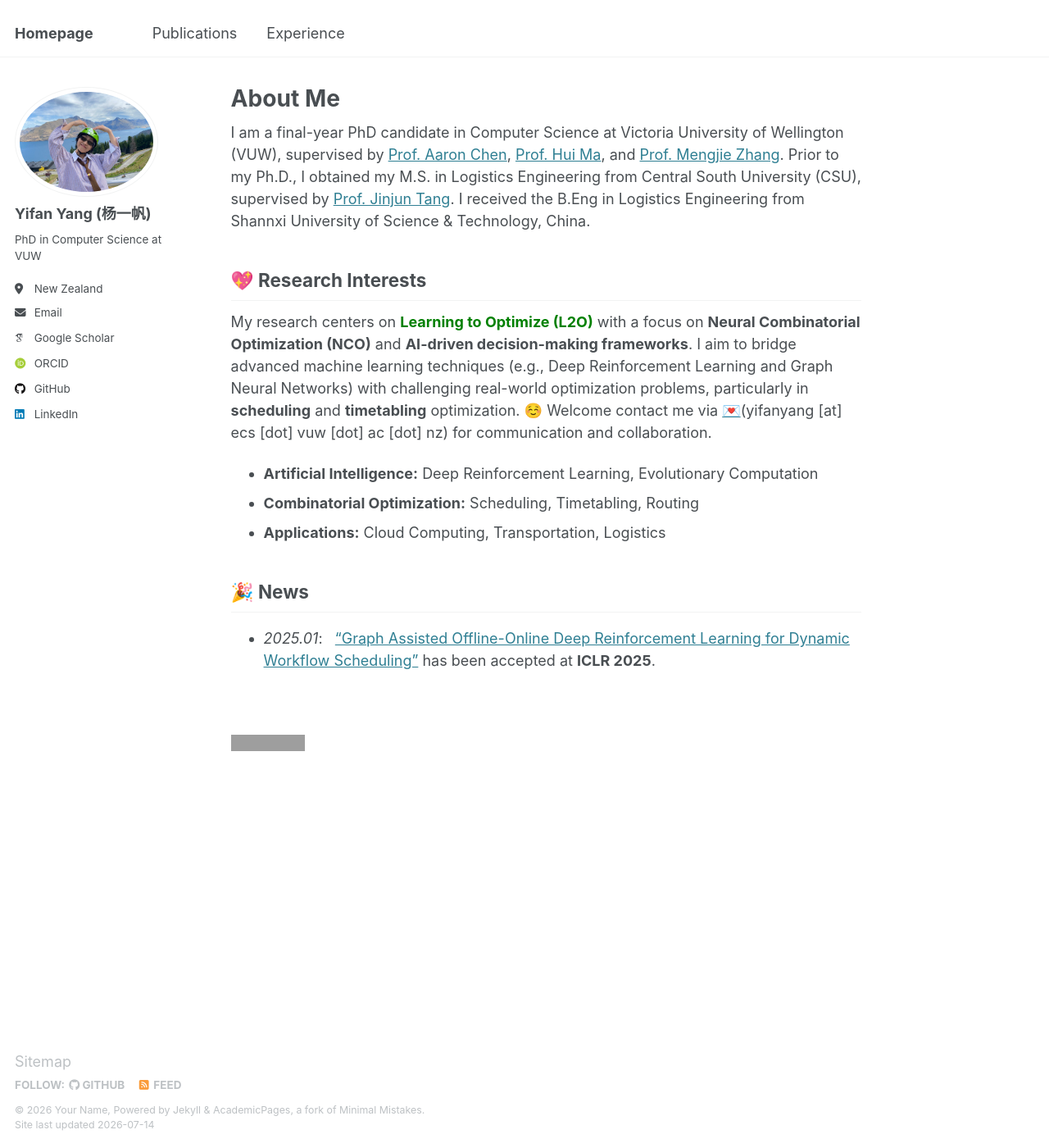
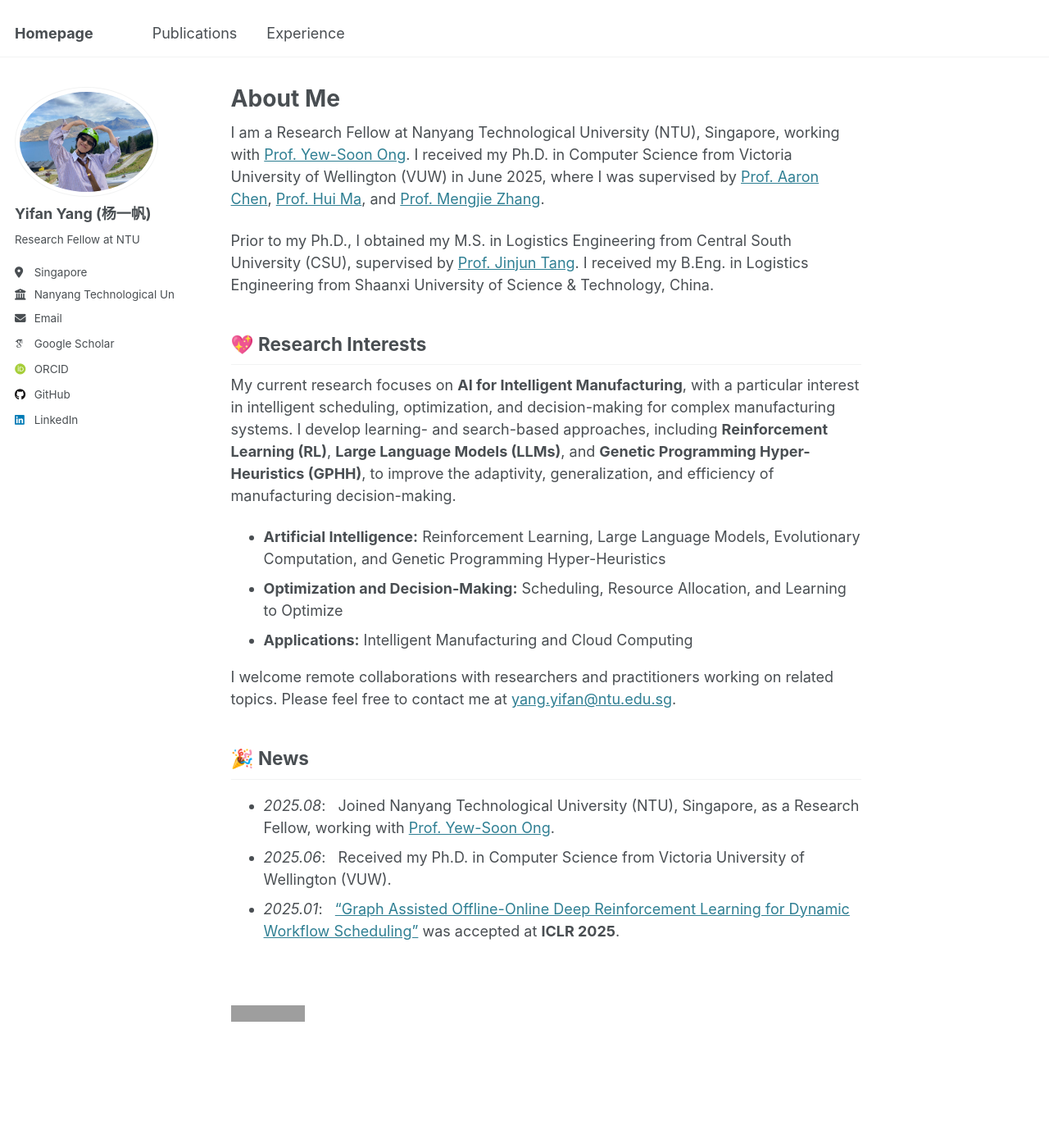
Before and after one commit to YifanYang1995/YifanYang1995.github.io, a Jekyll site: the page built from _pages/about.md, in a window 1280 px wide and 1400 px high. Shown: the whole window at 82% size. Built offline with Jekyll 4.4.1, drawn with Linux system fonts in a browser that asks for light colours; some web fonts are replaced; some of the changed text lies outside the part shown; grey boxes are pictures that could not be loaded.

Commit message:
Update current position and research profile

```diff
--- a/_config.yml
+++ b/_config.yml
@@ -11,8 +11,8 @@ locale                   : "en-US"
 site_theme               : "default"
 title                    : "Homepage"
 title_separator          : "-"
-name                     : &name "Your Name"
-description              : &description "personal description"
+name                     : &name "Yifan Yang"
+description              : &description "Research Fellow at Nanyang Technological University"
 url                      : https://yifanyang1995.github.io # the base hostname & protocol for your site e.g. "https://[your GitHub username].github.io"
 baseurl                  : "" # the subpath of your site, e.g. "/blog"
 repository               : "yifanyang1995/yifanyang1995.github.io"
@@ -25,11 +25,11 @@ author:
   avatar           : "16.jpg"
   name             : "Yifan Yang (杨一帆)"
   pronouns         : # example: "she/her"
-  bio              : "PhD in Computer Science at VUW"
-  location         : "New Zealand"
-  employer         : # "Red Brick University"
+  bio              : "Research Fellow at NTU"
+  location         : "Singapore"
+  employer         : "Nanyang Technological University"
   uri              : # URL
-  email            : "yifanyang@ecs.vuw.ac.nz"
+  email            : "yang.yifan@ntu.edu.sg"
 
   # Academic websites
   arxiv            : # URL - Update with the correct link to your profile
--- a/_pages/about.md
+++ b/_pages/about.md
@@ -7,18 +7,23 @@ redirect_from:
   - /about.html
 ---
 
-I am a final-year PhD candidate in Computer Science at Victoria University of Wellington (VUW), supervised by [Prof. Aaron Chen](https://people.wgtn.ac.nz/aaron.chen), [Prof. Hui Ma](https://people.wgtn.ac.nz/hui.ma), and [Prof. Mengjie Zhang](https://people.wgtn.ac.nz/mengjie.zhang).
-Prior to my Ph.D., I obtained my M.S. in Logistics Engineering from Central South University (CSU), supervised by [Prof. Jinjun Tang](https://faculty.csu.edu.cn/tangjinjun/en/index.htm).
-I received the B.Eng in Logistics Engineering from Shannxi University of Science & Technology, China.
+I am a Research Fellow at Nanyang Technological University (NTU), Singapore, working with [Prof. Yew-Soon Ong](https://www3.ntu.edu.sg/home/asysong/home.html). I received my Ph.D. in Computer Science from Victoria University of Wellington (VUW) in June 2025, where I was supervised by [Prof. Aaron Chen](https://people.wgtn.ac.nz/aaron.chen), [Prof. Hui Ma](https://people.wgtn.ac.nz/hui.ma), and [Prof. Mengjie Zhang](https://people.wgtn.ac.nz/mengjie.zhang).
+
+Prior to my Ph.D., I obtained my M.S. in Logistics Engineering from Central South University (CSU), supervised by [Prof. Jinjun Tang](https://faculty.csu.edu.cn/tangjinjun/en/index.htm). I received my B.Eng. in Logistics Engineering from Shaanxi University of Science & Technology, China.
 
 ## 💖 Research Interests
-My research centers on <font color="green"><b>Learning to Optimize (L2O)</b></font> with a focus on **Neural Combinatorial Optimization (NCO)** and **AI-driven decision-making frameworks**. I aim to bridge advanced machine learning techniques (e.g., Deep Reinforcement Learning and Graph Neural Networks) with challenging real-world optimization problems, particularly in **scheduling** and **timetabling** optimization. ☺️ Welcome contact me via [💌](mailto:yifanyang@ecs.vuw.ac.nz)(yifanyang [at] ecs [dot] vuw [dot] ac [dot] nz) for communication and collaboration.
-- **Artificial Intelligence:** Deep Reinforcement Learning, Evolutionary Computation
-- **Combinatorial Optimization:** Scheduling, Timetabling, Routing
-- **Applications:** Cloud Computing, Transportation, Logistics
+My current research focuses on **AI for Intelligent Manufacturing**, with a particular interest in intelligent scheduling, optimization, and decision-making for complex manufacturing systems. I develop learning- and search-based approaches, including **Reinforcement Learning (RL)**, **Large Language Models (LLMs)**, and **Genetic Programming Hyper-Heuristics (GPHH)**, to improve the adaptivity, generalization, and efficiency of manufacturing decision-making.
+
+- **Artificial Intelligence:** Reinforcement Learning, Large Language Models, Evolutionary Computation, and Genetic Programming Hyper-Heuristics
+- **Optimization and Decision-Making:** Scheduling, Resource Allocation, and Learning to Optimize
+- **Applications:** Intelligent Manufacturing and Cloud Computing
+
+I welcome remote collaborations with researchers and practitioners working on related topics. Please feel free to contact me at [yang.yifan@ntu.edu.sg](mailto:yang.yifan@ntu.edu.sg).
 
 ## 🎉 News
-- *2025.01*: &nbsp; ["Graph Assisted Offline-Online Deep Reinforcement Learning for Dynamic Workflow Scheduling"](https://openreview.net/forum?id=4PlbIfmX9o) has been accepted at **ICLR 2025**.
+- *2025.08*: &nbsp; Joined Nanyang Technological University (NTU), Singapore, as a Research Fellow, working with [Prof. Yew-Soon Ong](https://www3.ntu.edu.sg/home/asysong/home.html).
+- *2025.06*: &nbsp; Received my Ph.D. in Computer Science from Victoria University of Wellington (VUW).
+- *2025.01*: &nbsp; ["Graph Assisted Offline-Online Deep Reinforcement Learning for Dynamic Workflow Scheduling"](https://openreview.net/forum?id=4PlbIfmX9o) was accepted at **ICLR 2025**.
 
 <br>
 <br>
```
Also changed, not shown: _pages/experience.md (+7 -1 lines).
